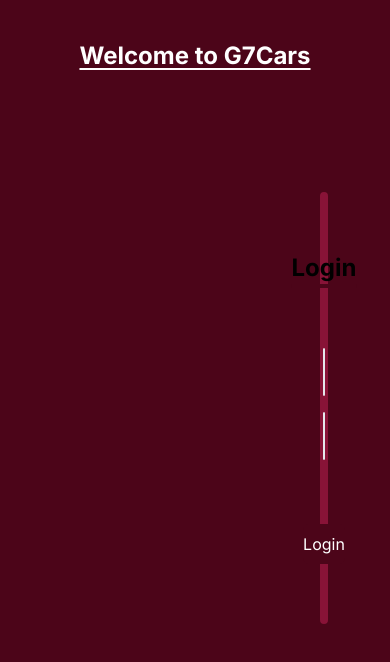
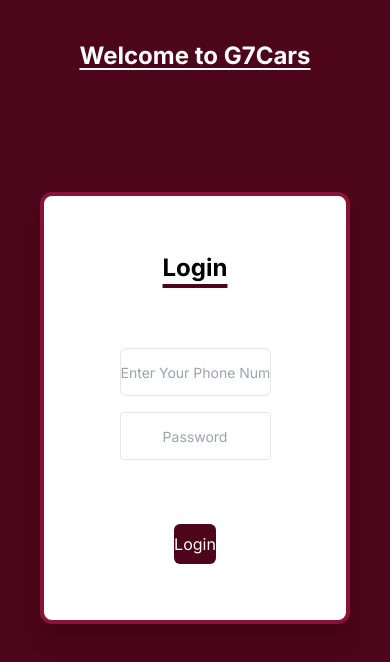
Before and after one commit to Bharat-95/G7AdminFrontend, a Next.js app: page /Login in a window 390 px wide. Shown: the top 662 px of the page. Built offline with nearby package versions, Linux system fonts and the light colour scheme.

Commit message:
added mobile site

```diff
--- a/app/Login/page.js
+++ b/app/Login/page.js
@@ -18,7 +18,7 @@ const Page = () => {
     return (
         <div>
             <div className='text-white flex justify-center p-10 text-2xl font-bold underline underline-offset-4'>Welcome to G7Cars</div>
-            <div className='mx-80 my-20 py-14  space-y-16 border-[4px] border-rose-900 bg-white rounded-xl shadow-xl  '>
+            <div className='lg:mx-80 md:mx-40 mx-10 my-20 py-14  space-y-16 border-[4px] border-rose-900 bg-white rounded-xl shadow-xl  '>
                 <div className='flex justify-center text-2xl font-bold underline underline-offset-8 decoration-rose-950 decoration-4'>Login</div>
                 <div>
                     <form className='flex flex-col justify-center items-center space-y-4'>
```
